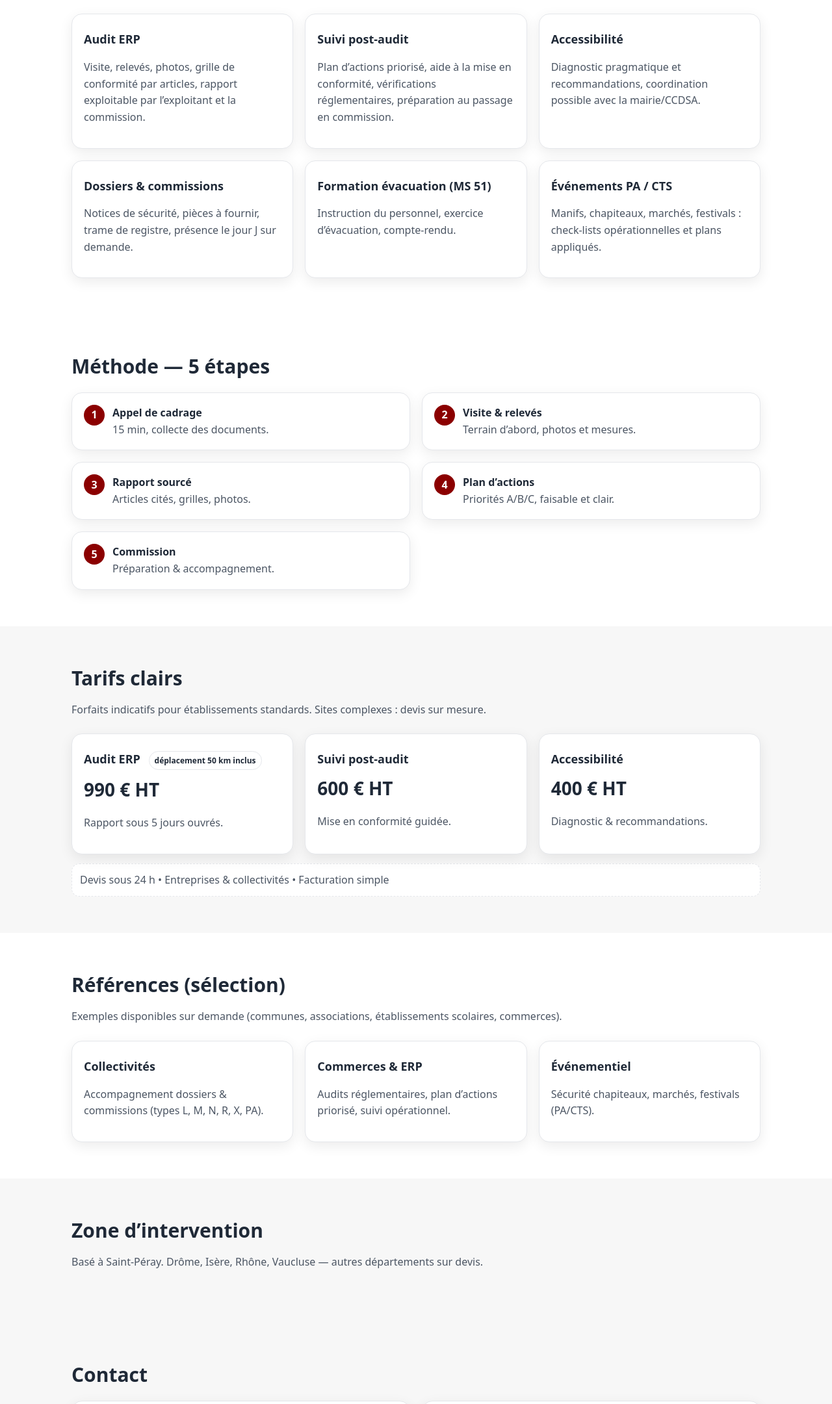
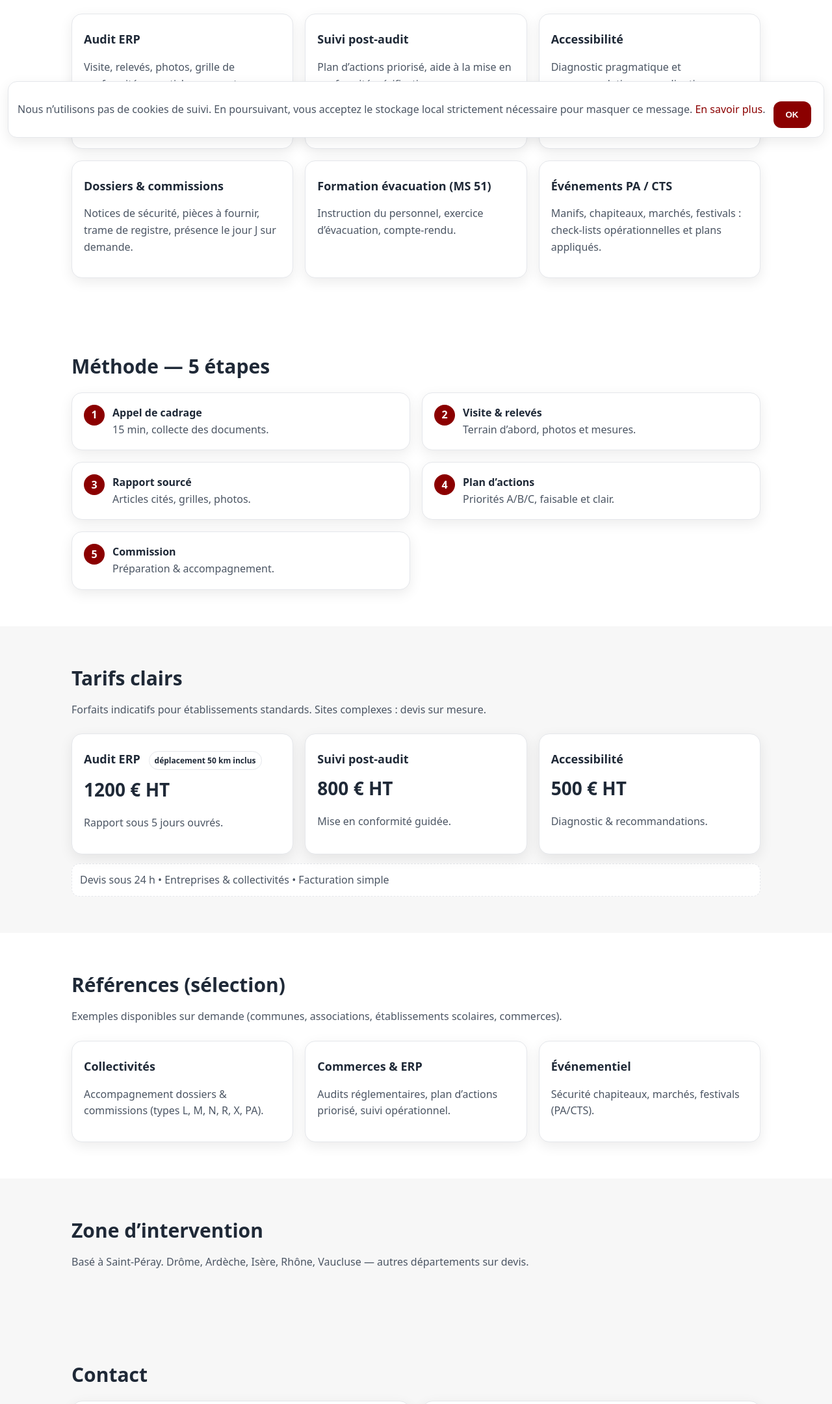
Before and after one commit to carlenicolas-debug/ignitech-conseil.github.io, a plain HTML site: page index.html in a window 1280 px wide. Shown: the part 576-2737 px from the top of the page at 65% size. Drawn offline with Linux system fonts and the light colour scheme.

Commit message:
Update index.html

```diff
--- a/index.html
+++ b/index.html
@@ -3,11 +3,11 @@
 <head>
   <meta charset="utf-8">
   <meta name="viewport" content="width=device-width, initial-scale=1">
-  <title>Ignitech Conseil — Prévention incendie ERP </title>
+  <title>Ignitech Conseil — Prévention incendie ERP (Drôme • Ardèche)</title>
   <meta name="description" content="Ignitech Conseil : audits et conformité sécurité incendie pour ERP. Rapports clairs, références réglementaires, accompagnement commission. Basé à Saint-Péray.">
   <meta name="robots" content="index,follow">
   <meta property="og:title" content="Ignitech Conseil — Prévention incendie ERP">
-  <meta property="og:description" content="Audits & conformité ERP — Drôme, Isère, Rhône, Vaucluse.">
+  <meta property="og:description" content="Audits & conformité ERP — Drôme, Ardèche, Isère, Rhône, Vaucluse.">
   <meta property="og:type" content="website">
   <meta property="og:locale" content="fr_FR">
   <meta name="theme-color" content="#8B0000">
@@ -107,6 +107,15 @@
       outline:none;border-color:var(--primary);
       box-shadow:0 0 0 3px rgba(139,0,0,.10)
     }
+
+    /* Cookie banner */
+    .cookiebar{
+      position:fixed;left:12px;right:12px;bottom:12px;z-index:9999;
+      background:#ffffff;border:1px solid var(--ring);box-shadow:var(--shadow);
+      border-radius:14px;padding:14px;display:flex;gap:12px;align-items:center;flex-wrap:wrap
+    }
+    .cookiebar p{margin:0;color:var(--muted)}
+    .cookiebar .btn{box-shadow:none}
   </style>
 
   <!-- Option : redirection douce vers le domaine nu si on arrive sur www -->
@@ -136,10 +145,11 @@
   <main id="accueil" class="hero">
     <div class="container">
       <h1>Prévention incendie ERP — audits & conformité</h1>
-      <p class="lead">Cabinet basé à <strong>Saint-Péray</strong>. Interventions Drôme, Isère, Rhône, Vaucluse. Rapports clairs, <strong>références réglementaires citées</strong>, préparation et accompagnement en commission.</p>
+      <p class="lead">Cabinet basé à <strong>Saint-Péray</strong>. Interventions Drôme, Ardèche, Isère, Rhône, Vaucluse. Rapports clairs, <strong>références réglementaires citées</strong>, préparation et accompagnement en commission.</p>
       <div class="badges" aria-label="Atouts">
         <span class="badge">PRV2</span>
-
+        <span class="badge">Adjudant-chef SPP</span>
+        <span class="badge">23 ans d’expérience</span>
         <span class="badge">Style sobre & institutionnel</span>
       </div>
       <div class="actions">
@@ -181,10 +191,10 @@
     <div class="container">
       <h2>Tarifs clairs</h2>
       <p class="sub">Forfaits indicatifs pour établissements standards. Sites complexes : devis sur mesure.</p>
-      <div class="grid grid-3">
-        <div class="card"><h3>Audit ERP <span class="tag">déplacement 50 km inclus</span></h3><div class="price">990 € HT</div><p class="muted">Rapport sous 5 jours ouvrés.</p></div>
-        <div class="card"><h3>Suivi post-audit</h3><div class="price">600 € HT</div><p class="muted">Mise en conformité guidée.</p></div>
-        <div class="card"><h3>Accessibilité</h3><div class="price">400 € HT</div><p class="muted">Diagnostic & recommandations.</p></div>
+    <div class="grid grid-3">
+        <div class="card"><h3>Audit ERP <span class="tag">déplacement 50 km inclus</span></h3><div class="price">1200 € HT</div><p class="muted">Rapport sous 5 jours ouvrés.</p></div>
+        <div class="card"><h3>Suivi post-audit</h3><div class="price">800 € HT</div><p class="muted">Mise en conformité guidée.</p></div>
+        <div class="card"><h3>Accessibilité</h3><div class="price">500 € HT</div><p class="muted">Diagnostic & recommandations.</p></div>
       </div>
       <div class="notice" style="margin-top:14px">Devis sous 24 h • Entreprises & collectivités • Facturation simple</div>
     </div>
@@ -205,7 +215,7 @@
   <section id="zone" style="background:var(--bg-alt)">
     <div class="container">
       <h2>Zone d’intervention</h2>
-      <p class="sub">Basé à Saint-Péray. Drôme, Isère, Rhône, Vaucluse — autres départements sur devis.</p>
+      <p class="sub">Basé à Saint-Péray. Drôme, Ardèche, Isère, Rhône, Vaucluse — autres départements sur devis.</p>
     </div>
   </section>
 
@@ -272,15 +282,44 @@
         <p class="tiny">© <span id="year"></span> Ignitech Conseil — Tous droits réservés.</p>
       </div>
       <div>
-        <strong>Accessibilité</strong>
-        <p class="tiny">Contenus lisibles, contrastes renforcés, navigation au clavier. Pour tout signalement : <a href="mailto:contact@ignitech-conseil.fr?subject=Accessibilite%20Ignitech%20Conseil">écrivez-nous</a>.</p>
+        <strong>Données & confidentialité</strong>
+        <p class="tiny">
+          Ce site ne dépose aucun cookie de suivi. Un cookie/stockage local strictement nécessaire peut être utilisé pour masquer ce bandeau.
+          Les données envoyées via le formulaire sont transmises par e-mail à Ignitech Conseil et utilisées uniquement pour répondre à votre demande.
+          Durées de conservation : le temps du traitement et au plus 24 mois en archivage mail. Droits RGPD (accès, rectification, effacement, opposition) : écrivez à
+          <a href="mailto:contact@ignitech-conseil.fr">contact@ignitech-conseil.fr</a>. Dernière mise à jour : 11/08/2025.
+        </p>
       </div>
     </div>
   </footer>
 
+  <!-- Cookie/RGPD banner -->
+  <div id="cookiebar" class="cookiebar" role="dialog" aria-live="polite" aria-label="Information cookies" style="display:none">
+    <p>Nous n’utilisons pas de cookies de suivi. En poursuivant, vous acceptez le stockage local strictement nécessaire pour masquer ce message. <a href="#mentions">En savoir plus</a>.</p>
+    <div class="actions">
+      <button id="cookie-ok" class="btn btn-primary" type="button">OK</button>
+    </div>
+  </div>
+
   <script>
     // année courante
     document.getElementById('year').textContent = new Date().getFullYear();
+
+    // Cookie/RGPD banner logic (localStorage)
+    (function(){
+      try{
+        var key = 'ignitechConsent';
+        if(!localStorage.getItem(key)){
+          var el = document.getElementById('cookiebar');
+          if(el) el.style.display = 'flex';
+        }
+        document.getElementById('cookie-ok').addEventListener('click', function(){
+          try{ localStorage.setItem(key, '1'); }catch(e){}
+          var el = document.getElementById('cookiebar');
+          if(el) el.style.display = 'none';
+        });
+      }catch(e){ /* no-op */ }
+    })();
   </script>
 </body>
 </html>
```
